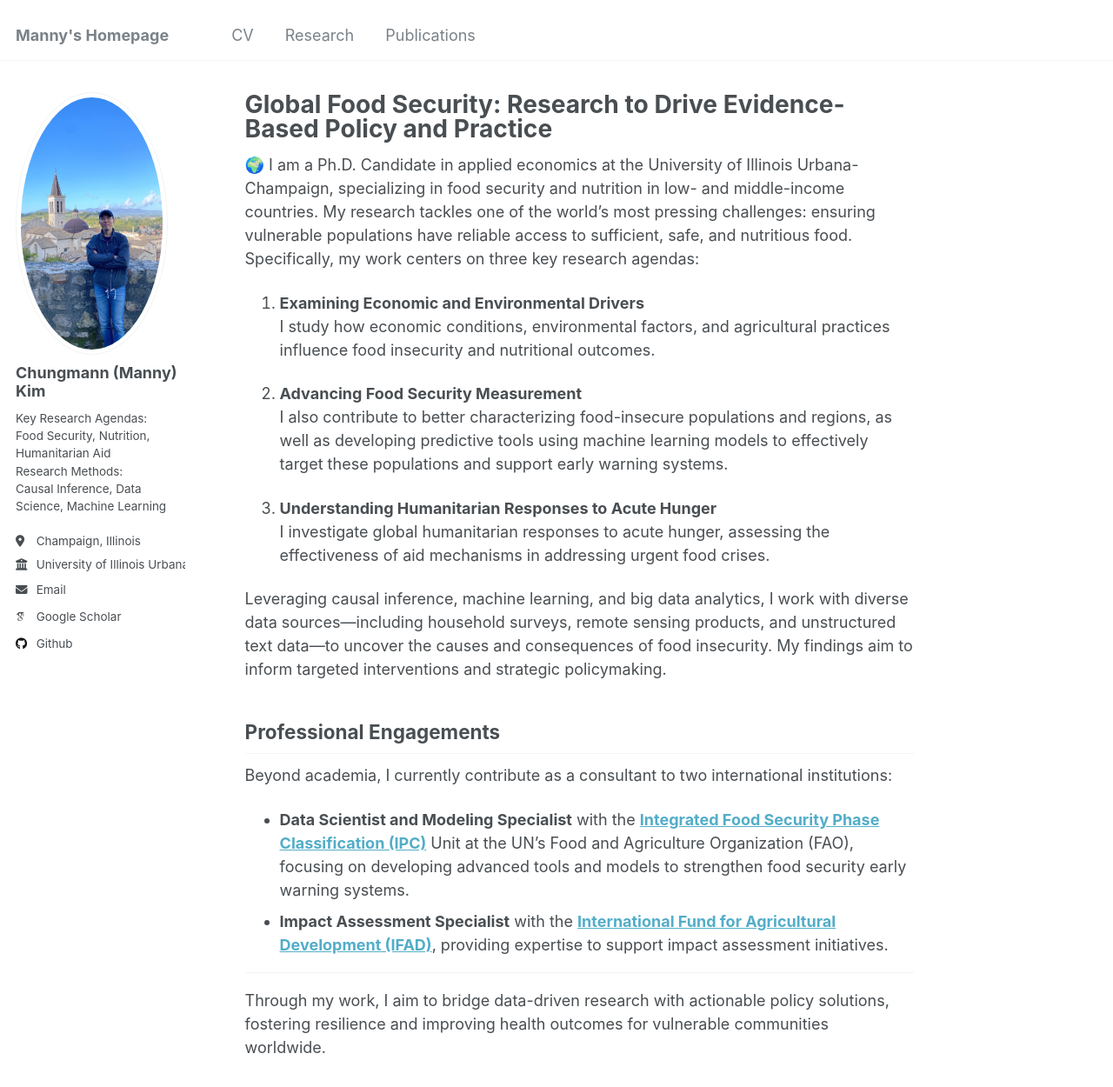
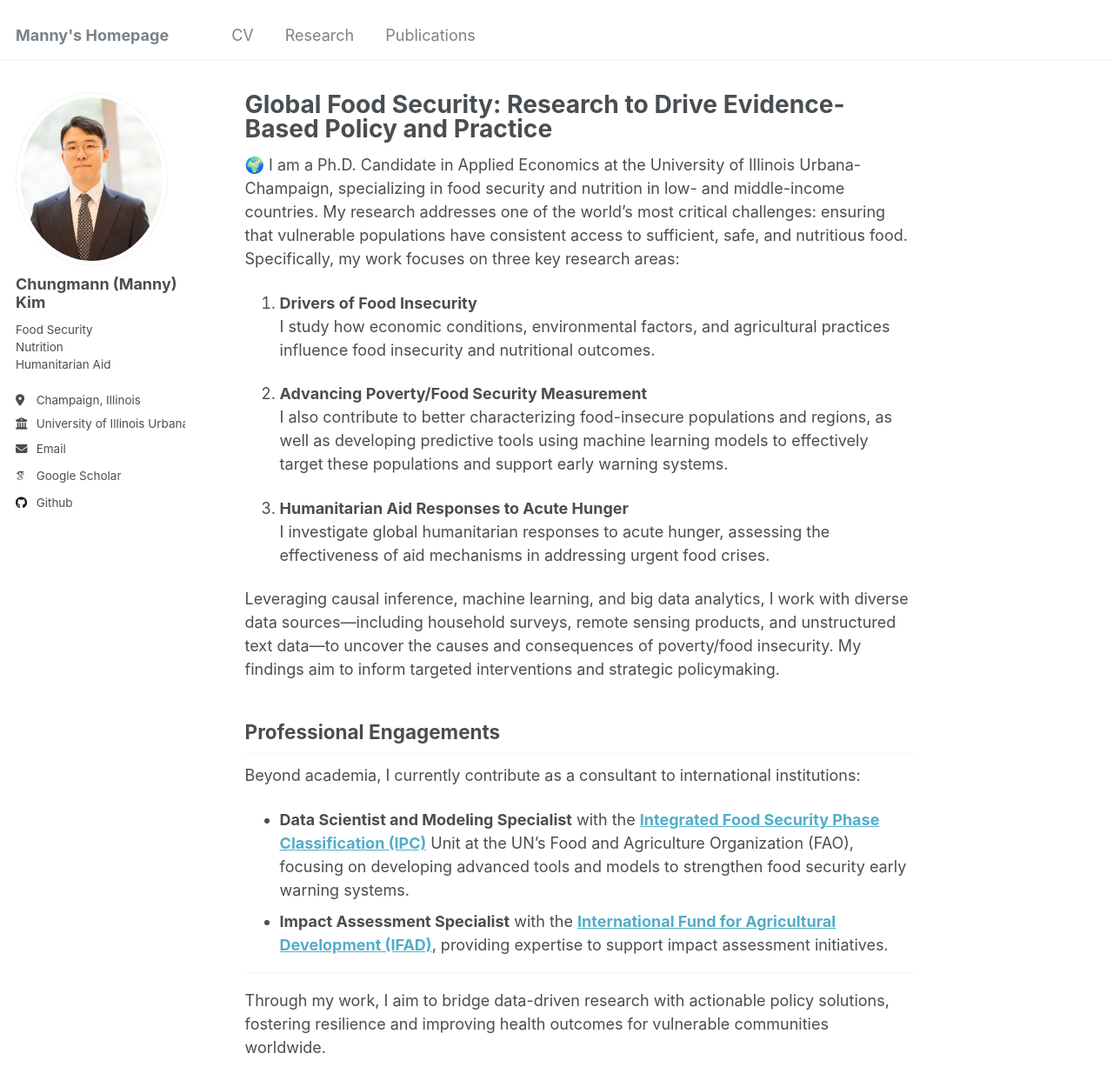
Before and after one commit to mnmx0101/chungmann_kim, a Jekyll site: the page built from _pages/about.md, in a window 1280 px wide and 1400 px high. Shown: the top 1250 px of the window at 87% size. Built offline with Jekyll 4.4.1, drawn with Linux system fonts in a browser that asks for light colours; some web fonts are replaced.

Commit message:
new_update

```diff
--- a/_config.yml
+++ b/_config.yml
@@ -21,14 +21,13 @@ repository               : "mnmx0101/chungmann_kim"
 #               Additional customization can be done by editing /_includes/author-profile.html
 author:
   # Biographic information
-  avatar           : "manny_profile2.jpg"
+  avatar           : "manny_profile.jpg"
   name             : "Chungmann (Manny) Kim"
   pronouns         : # example: "she/her"
   bio              : |
-    Key Research Agendas:<br>
-    Food Security, Nutrition, Humanitarian Aid<br>
-    Research Methods:<br>
-    Causal Inference, Data Science, Machine Learning<br>
+    Food Security<br>
+    Nutrition<br>
+    Humanitarian Aid<br>
   location         : "Champaign, Illinois"
   employer         : "University of Illinois Urbana Champaign"
   uri              : # URL
--- a/_pages/about.md
+++ b/_pages/about.md
@@ -7,22 +7,22 @@ redirect_from:
   - /about.html
 ---
 
-🌍 I am a Ph.D. Candidate in applied economics at the University of Illinois Urbana-Champaign, specializing in food security and nutrition in low- and middle-income countries. My research tackles one of the world’s most pressing challenges: ensuring vulnerable populations have reliable access to sufficient, safe, and nutritious food. Specifically, my work centers on three key research agendas:
+🌍 I am a Ph.D. Candidate in Applied Economics at the University of Illinois Urbana-Champaign, specializing in food security and nutrition in low- and middle-income countries. My research addresses one of the world’s most critical challenges: ensuring that vulnerable populations have consistent access to sufficient, safe, and nutritious food. Specifically, my work focuses on three key research areas:
 
-1. **Examining Economic and Environmental Drivers**
+1. **Drivers of Food Insecurity**
    I study how economic conditions, environmental factors, and agricultural practices influence food insecurity and nutritional outcomes.
 
-2. **Advancing Food Security Measurement**
+2. **Advancing Poverty/Food Security Measurement**
    I also contribute to better characterizing food-insecure populations and regions, as well as developing predictive tools using machine learning models to effectively target these populations and support early warning systems.
 
-3. **Understanding Humanitarian Responses to Acute Hunger**
+3. **Humanitarian Aid Responses to Acute Hunger**
    I investigate global humanitarian responses to acute hunger, assessing the effectiveness of aid mechanisms in addressing urgent food crises.
 
-Leveraging causal inference, machine learning, and big data analytics, I work with diverse data sources—including household surveys, remote sensing products, and unstructured text data—to uncover the causes and consequences of food insecurity. My findings aim to inform targeted interventions and strategic policymaking.
+Leveraging causal inference, machine learning, and big data analytics, I work with diverse data sources—including household surveys, remote sensing products, and unstructured text data—to uncover the causes and consequences of poverty/food insecurity. My findings aim to inform targeted interventions and strategic policymaking.
 
 ## Professional Engagements
 
-Beyond academia, I currently contribute as a consultant to two international institutions:
+Beyond academia, I currently contribute as a consultant to international institutions:
 
 - **Data Scientist and Modeling Specialist** with the **[Integrated Food Security Phase Classification (IPC)](https://www.ipcinfo.org/)** Unit at the UN's Food and Agriculture Organization (FAO), focusing on developing advanced tools and models to strengthen food security early warning systems.
 - **Impact Assessment Specialist** with the **[International Fund for Agricultural Development (IFAD)](http://ifad.org/en)**, providing expertise to support impact assessment initiatives.
```
